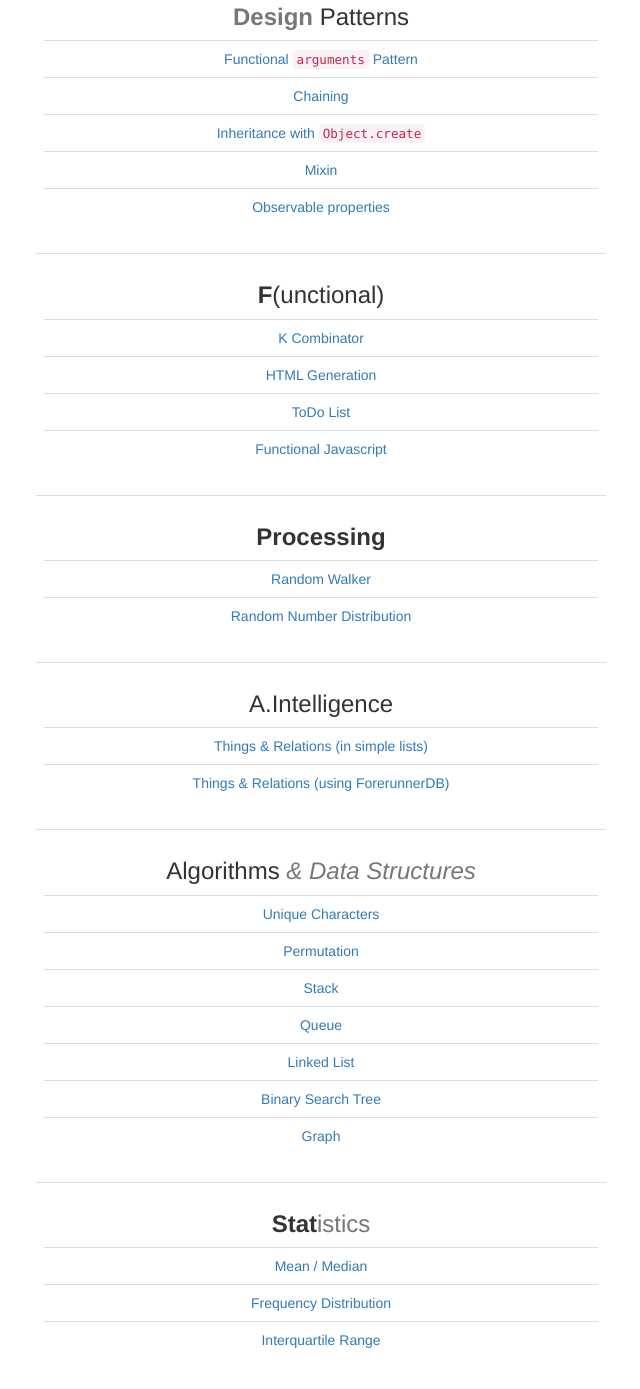
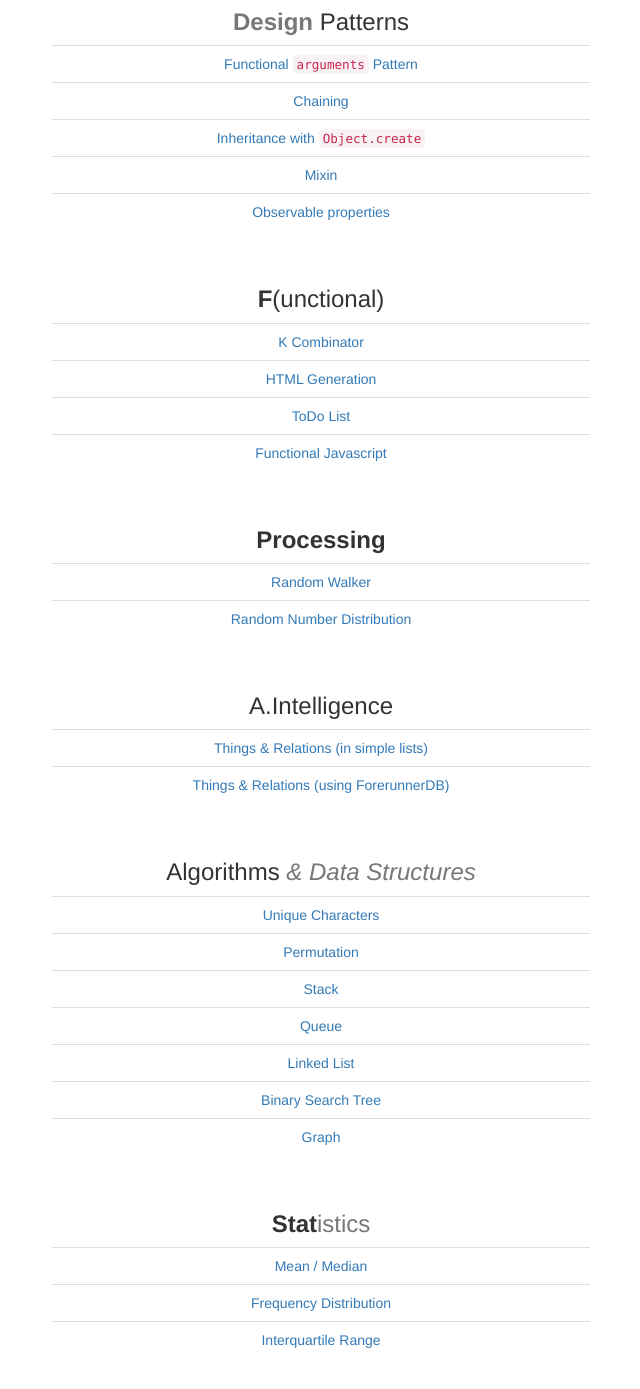
Before and after one commit to PabloRosales/javascript-play, a website: page index.html in a window 1280 px wide. Shown: the part 1138-2527 px from the top of the page, without its empty margins (34-674 px from the left). Drawn offline with Linux system fonts and the light colour scheme.

Commit message:
Visual fix for table sections

```diff
--- a/index.html
+++ b/index.html
@@ -30,12 +30,17 @@
 
                             <tr>
                                 <td>
+                                    <table class="table">
+
+                                        <tr>
+                                            <td class="no-top-border">
                                                 <h3>Playing with <strong class="text-italic">this</strong></h3>
                                                 <table class="table">
                                                     <tr>
                                                         <td>
                                                             <a href="playground/this/this-1.html">
-                                                    <code>this</code> with and without <code>use strict</code>
+                                                                <code>this</code> with and without
+                                                                <code>use strict</code>
                                                             </a>
                                                         </td>
                                                     </tr>
@@ -65,7 +70,7 @@
                                         </tr>
 
                                         <tr>
-                                <td>
+                                            <td class="no-top-border">
                                                 <h3>JS <strong>Gotchas</strong></h3>
                                                 <table class="table">
                                                     <tr>
@@ -136,7 +141,7 @@
                                         </tr>
 
                                         <tr>
-                                <td>
+                                            <td class="no-top-border">
                                                 <h3><strong>NO</strong> <span class="strike">JQuery</span></h3>
                                                 <table class="table">
                                                     <tr>
@@ -172,7 +177,7 @@
                                         </tr>
 
                                         <tr>
-                                <td>
+                                            <td class="no-top-border">
                                                 <h3><strong class="text-muted">Design</strong> Patterns</h3>
                                                 <table class="table">
                                                     <tr>
@@ -215,7 +220,7 @@
                                         </tr>
 
                                         <tr>
-                                <td>
+                                            <td class="no-top-border">
                                                 <h3><strong>F</strong>(unctional)</h3>
                                                 <table class="table">
                                                     <tr>
@@ -251,7 +256,7 @@
                                         </tr>
 
                                         <tr>
-                                <td>
+                                            <td class="no-top-border">
                                                 <h3><strong>Processing</strong></h3>
                                                 <table class="table">
                                                     <tr>
@@ -273,7 +278,7 @@
                                         </tr>
 
                                         <tr>
-                                <td>
+                                            <td class="no-top-border">
                                                 <h3>A.Intelligence</h3>
                                                 <table class="table">
                                                     <tr>
@@ -295,8 +300,13 @@
                                         </tr>
 
                                         <tr>
-                                <td>
-                                    <h3>Algorithms <span class="text-muted text-italic">& Data Structures</span></h3>
+                                            <td class="no-top-border">
+                                                <h3>
+                                                    Algorithms
+                                                    <span class="text-muted text-italic">
+                                                        & Data Structures
+                                                    </span>
+                                                </h3>
                                                 <table class="table">
                                                     <tr>
                                                         <td>
@@ -352,7 +362,7 @@
                                         </tr>
 
                                         <tr>
-                                <td>
+                                            <td class="no-top-border">
                                                 <h3><strong>Stat</strong><span class="text-muted">istics</span></h3>
                                                 <table class="table">
                                                     <tr>
@@ -380,6 +390,10 @@
                                             </td>
                                         </tr>
 
+                                    </table>
+                                </td>
+                            </tr>
+
                         </tbody>
                     </table>
                 </div>
--- a/static/css/style.css
+++ b/static/css/style.css
@@ -19,3 +19,6 @@ pre {
     background-color: #f9f2f4;
     border: none;
 }
+.no-top-border {
+    border: none !important;
+}
```
Lines whose indentation alone changed are shown as unchanged.
